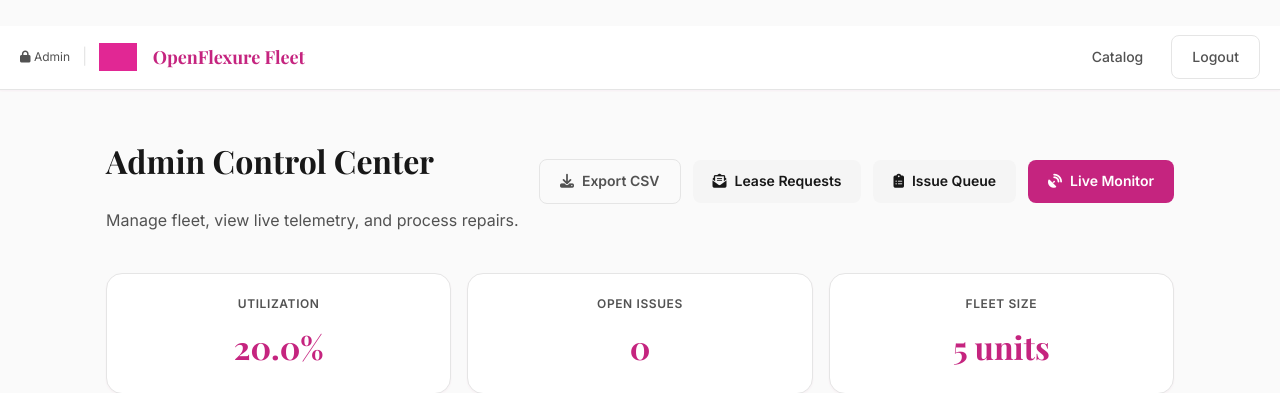
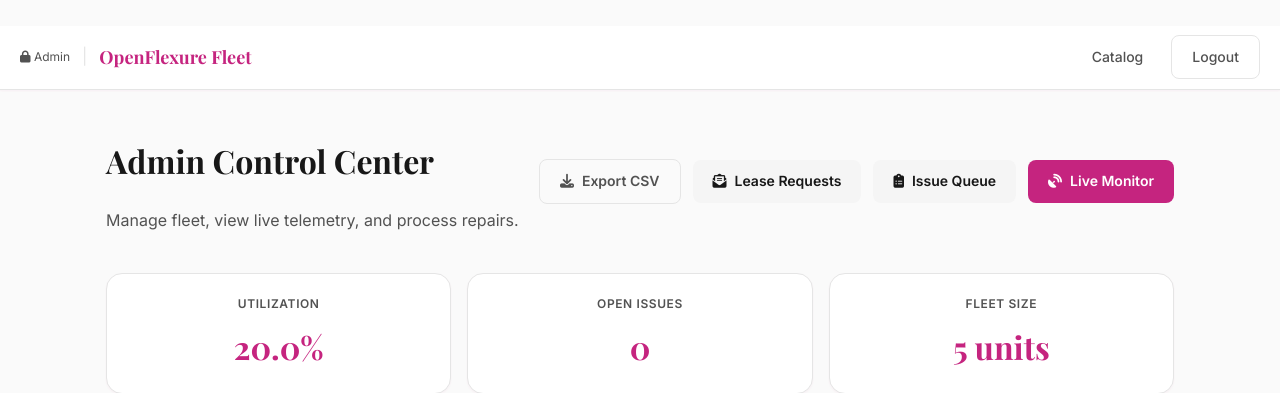
Before and after one commit to Waithima/ofm-fleet, a Flask app: page /admin in a window 1280 px wide. Shown: the top 393 px of the page. Run offline with Flask 3, Linux system fonts and the light colour scheme; the visitor is signed in with stand-in values (Sample User, id 1); data comes from the database, SQL or seed files in the repository; data that the repository does not hold is empty; some libraries are stand-ins or nearby versions; grey boxes are pictures that could not be loaded.

Commit message:
Clean up base.html and remove broken logo

```diff
--- a/templates/base.html
+++ b/templates/base.html
@@ -9,13 +9,15 @@
   <link href="https://fonts.googleapis.com/css2?family=Inter:wght@400;500;600&family=Playfair+Display:wght@600;700&display=swap" rel="stylesheet">
   <link rel="stylesheet" href="https://cdnjs.cloudflare.com/ajax/libs/font-awesome/6.4.0/css/all.min.css">
   <link rel="stylesheet" href="{{ url_for('static', filename='style.css') }}" />
-<link rel="manifest" href="{{ url_for('static', filename='manifest.json') }}"><meta name="theme-color" content="#c5247f"></head>
+  <link rel="manifest" href="{{ url_for('static', filename='manifest.json') }}">
+  <meta name="theme-color" content="#c5247f">
+</head>
 <body style="display: flex; flex-direction: column; min-height: 100vh;">
   <nav class="nav">
     <div class="nav-left">
       <a href="/admin" class="admin-link" title="Admin Dashboard"><i class="fa-solid fa-lock"></i> Admin</a>
       <span class="divider">|</span>
-      <a class="brand" href="/"><img src="https://raw.githubusercontent.com/rwb27/openflexure_microscope/master/logo.svg" alt="OFM Logo" style="height: 28px; margin-right: 8px; filter: brightness(0) saturate(100%) invert(24%) sepia(85%) saturate(2559%) hue-rotate(307deg) brightness(91%) contrast(93%);"> OpenFlexure Fleet</a>
+      <a class="brand" href="/" style="text-decoration: none;">OpenFlexure Fleet</a>
     </div>
     <div class="nav-right">
       <a href="/" class="{{ 'active' if active == 'portal' }}">Catalog</a>
@@ -24,7 +26,6 @@
       {% endif %}
     </div>
   </nav>
-
   <main class="container fade-in" style="flex: 1;">
     {% with messages = get_flashed_messages(with_categories=true) %}
       {% if messages %}
@@ -36,9 +37,8 @@
     {% block content %}{% endblock %}
   </main>
 
-  <!-- FOOTER -->
   <footer style="background: var(--white); border-top: 1px solid var(--gray-200); padding: 40px 24px; margin-top: 60px;">
-    <div style="max-width: 1100px; margin: 0 auto; display: grid; grid-template-columns: repeat(3, 1fr); gap: 32px;">
+    <div style="max-width: 1100px; margin: 0 auto; display: grid; grid-template-columns: repeat(auto-fit, minmax(250px, 1fr)); gap: 32px;">
       <div>
         <h3 style="font-family: var(--font-head); color: var(--pink); margin-bottom: 12px;">OFM Fleet</h3>
         <p class="small muted">High-resolution, automated, and open-source hardware delivered directly to your lab.</p>
@@ -64,9 +64,13 @@
     </div>
   </footer>
 
-  <!-- WHATSAPP BUTTON -->
   <a href="https://wa.me/254112262056" target="_blank" style="position: fixed; bottom: 30px; right: 30px; background: #25D366; color: white; width: 60px; height: 60px; border-radius: 50%; display: flex; align-items: center; justify-content: center; font-size: 32px; box-shadow: 0 4px 12px rgba(0,0,0,0.15); z-index: 1000; text-decoration: none;">
     <i class="fa-brands fa-whatsapp"></i>
   </a>
-<script>if ('serviceWorker' in navigator) { navigator.serviceWorker.register("/static/sw.js"); }</script></body>
+  <script>
+    if ('serviceWorker' in navigator) {
+      navigator.serviceWorker.register("/static/sw.js");
+    }
+  </script>
+</body>
 </html>
```
